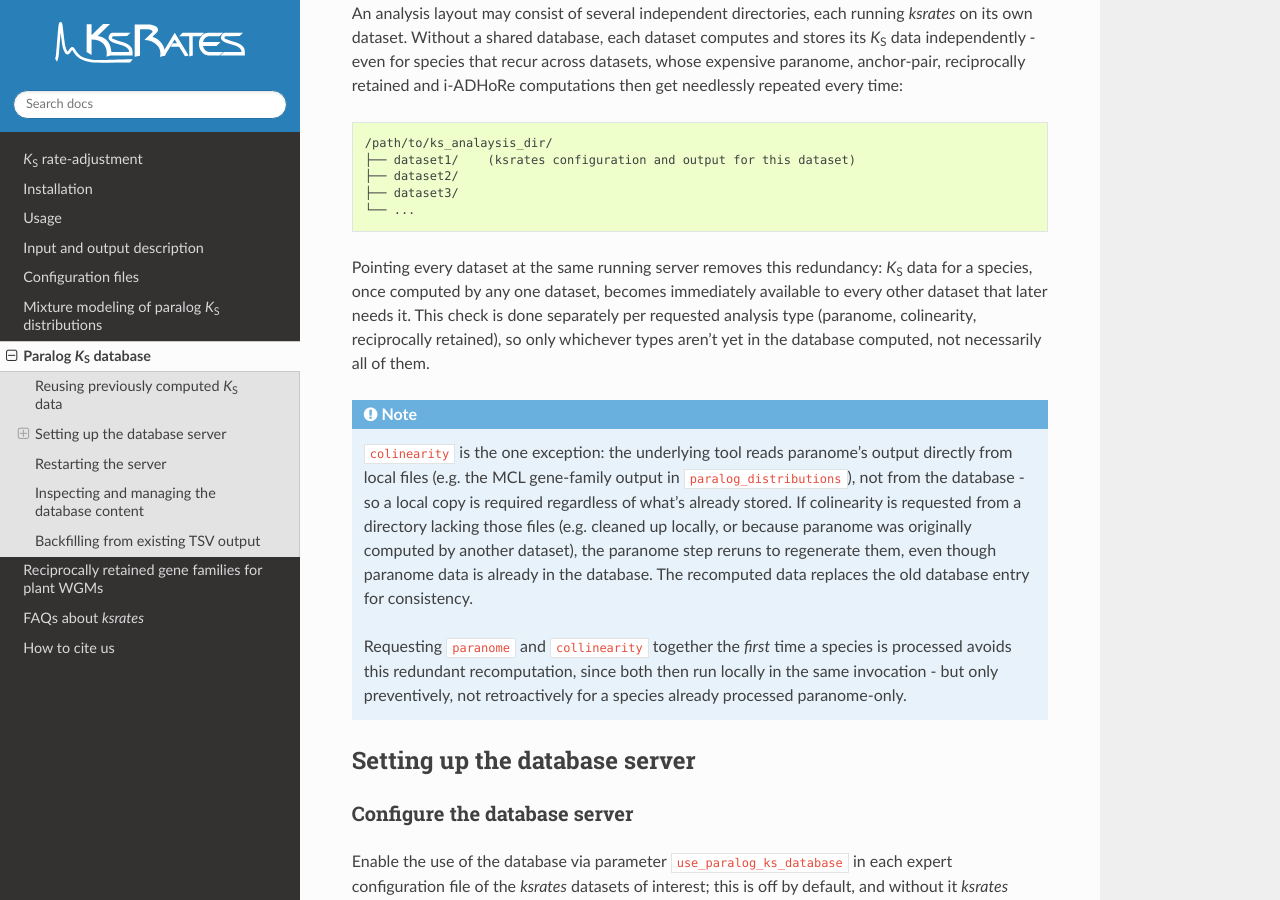
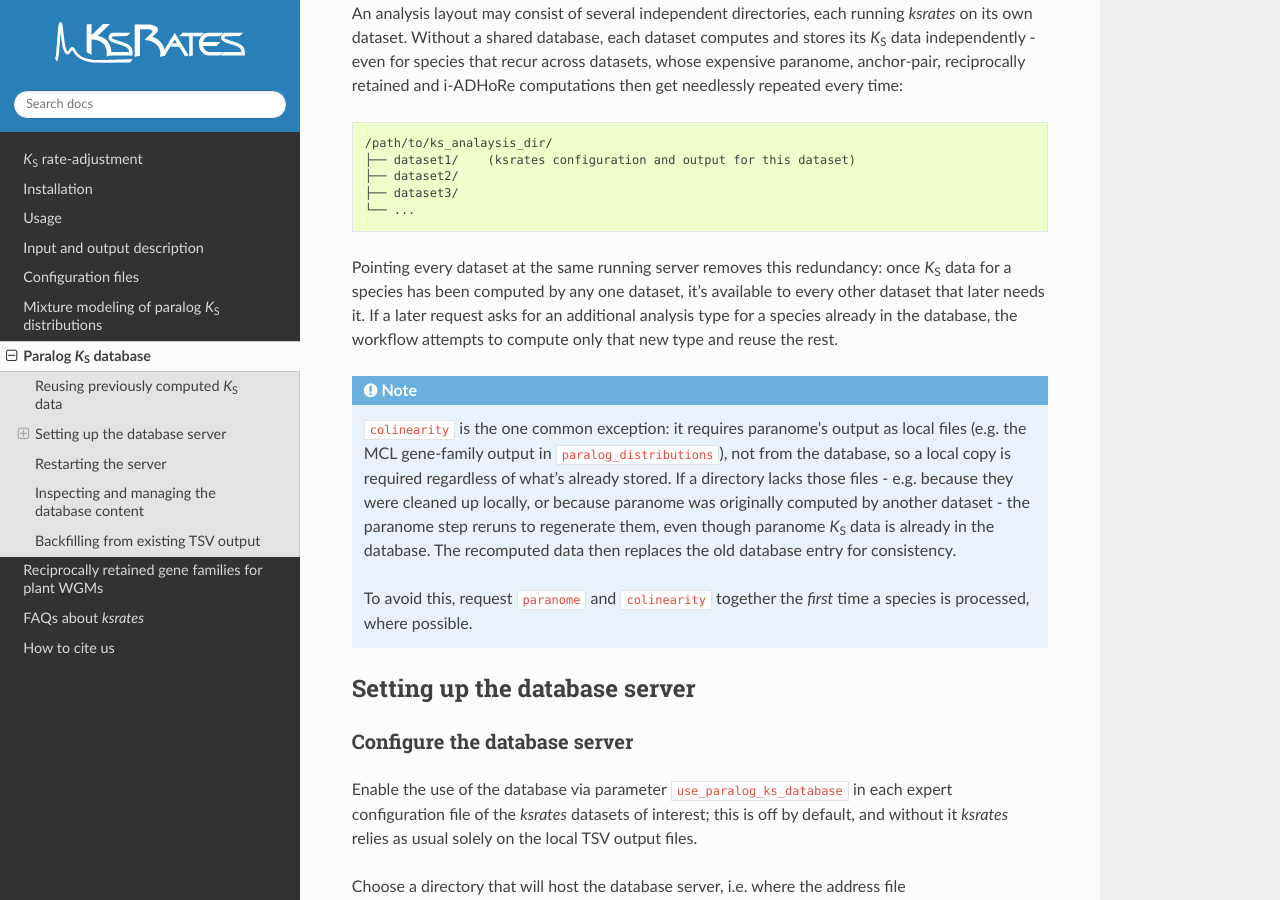
Before and after one commit to VIB-PSB/ksrates, a Sphinx documentation site: the page built from docs/paralog_ks_database.rst, in a window 1280 px wide and 900 px high, scrolled down 310 px. Built offline with Sphinx 7.4.7 and the Read the Docs theme 3.1.0, drawn with Linux system fonts in a browser that asks for light colours.

Commit message:
Improve paralog Ks database note about colinearity

```diff
--- a/docs/paralog_ks_database.rst
+++ b/docs/paralog_ks_database.rst
@@ -23,22 +23,23 @@ retained and i-ADHoRe computations then get needlessly repeated every time::
     ├── dataset3/
     └── ...
 
-Pointing every dataset at the same running server removes this redundancy: *K*:sub:`S` data for a
-species, once computed by any one dataset, becomes immediately available to every other dataset
-that later needs it. This check is done separately per requested analysis type (paranome, colinearity, reciprocally retained), so only whichever types aren't yet in the database computed, not necessarily all of them.
+Pointing every dataset at the same running server removes this redundancy: once *K*:sub:`S` data
+for a species has been computed by any one dataset, it's available to every other dataset that
+later needs it.
+If a later request asks for an additional analysis type for a species already in the database,
+the workflow attempts to compute only that new type and reuse the rest.
 
 .. note::
-    ``colinearity`` is the one exception: the underlying tool reads paranome's output directly
-    from local files (e.g. the MCL gene-family output in ``paralog_distributions``), not from the
-    database - so a local copy is required regardless of what's already stored. If colinearity is
-    requested from a directory lacking those files (e.g. cleaned up locally, or because paranome
-    was originally computed by another dataset), the paranome step reruns to regenerate them, even
-    though paranome data is already in the database. The recomputed data replaces the old
+    ``colinearity`` is the one common exception: it requires paranome's output as local files
+    (e.g. the MCL gene-family output in ``paralog_distributions``), not from the database, so a
+    local copy is required regardless of what's already stored. If a directory lacks those files -
+    e.g. because they were cleaned up locally, or because paranome was originally computed by
+    another dataset - the paranome step reruns to regenerate them, even though paranome
+    *K*:sub:`S` data is already in the database. The recomputed data then replaces the old
     database entry for consistency.
 
-    Requesting ``paranome`` and ``collinearity`` together the *first* time a species is processed
-    avoids this redundant recomputation, since both then run locally in the same invocation - but only preventively, not
-    retroactively for a species already processed paranome-only.
+    To avoid this, request ``paranome`` and ``colinearity`` together the *first* time a species is
+    processed, where possible.
 
 
 .. _`paralog_ks_database_setup`:
```
